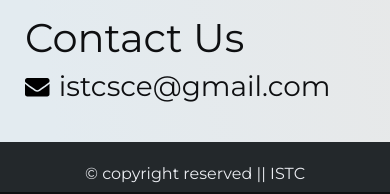
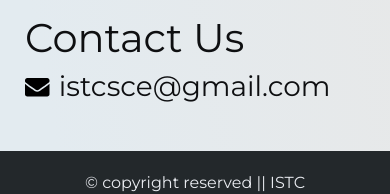
Before and after one commit to istc-sce/ISETechClub, a React (Create React App) app: page /team in a window 390 px wide. Shown: the part 3346-3540 px from the top of the page. Built offline with nearby package versions, Linux system fonts and the light colour scheme.

Commit message:
added footer padding

```diff
--- a/src/App.css
+++ b/src/App.css
@@ -367,6 +367,10 @@
     background-color: transparent;
 }
 
+.contactwe {
+    padding-bottom: 2px;
+}
+
 .footer .footer-content .footer-section ul a:hover {
     color: #2571e2 !important;
     text-decoration: none;
@@ -398,6 +402,6 @@
         padding-bottom: 25px;
     }
     .contactwe {
-        padding-bottom: 20px;
+        padding-bottom: 29px;
     }
 }
```
